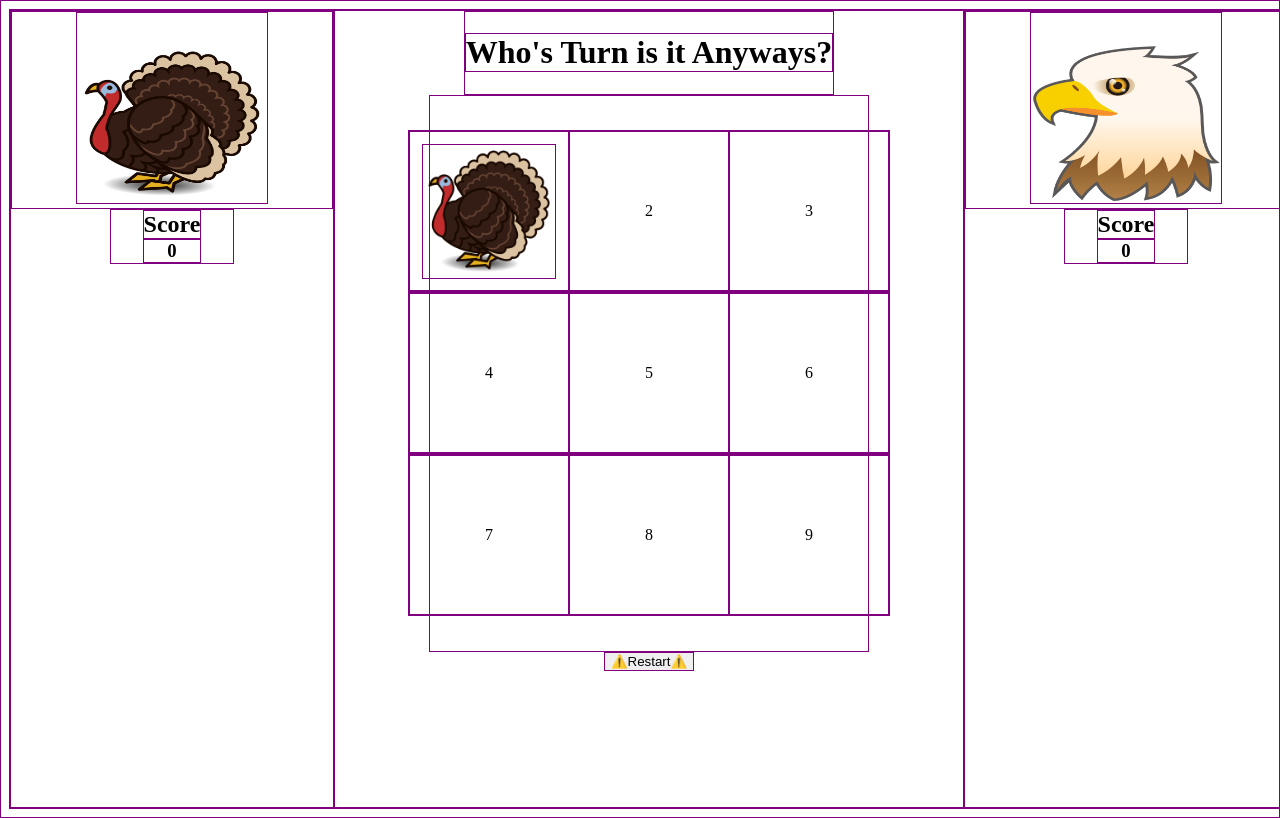
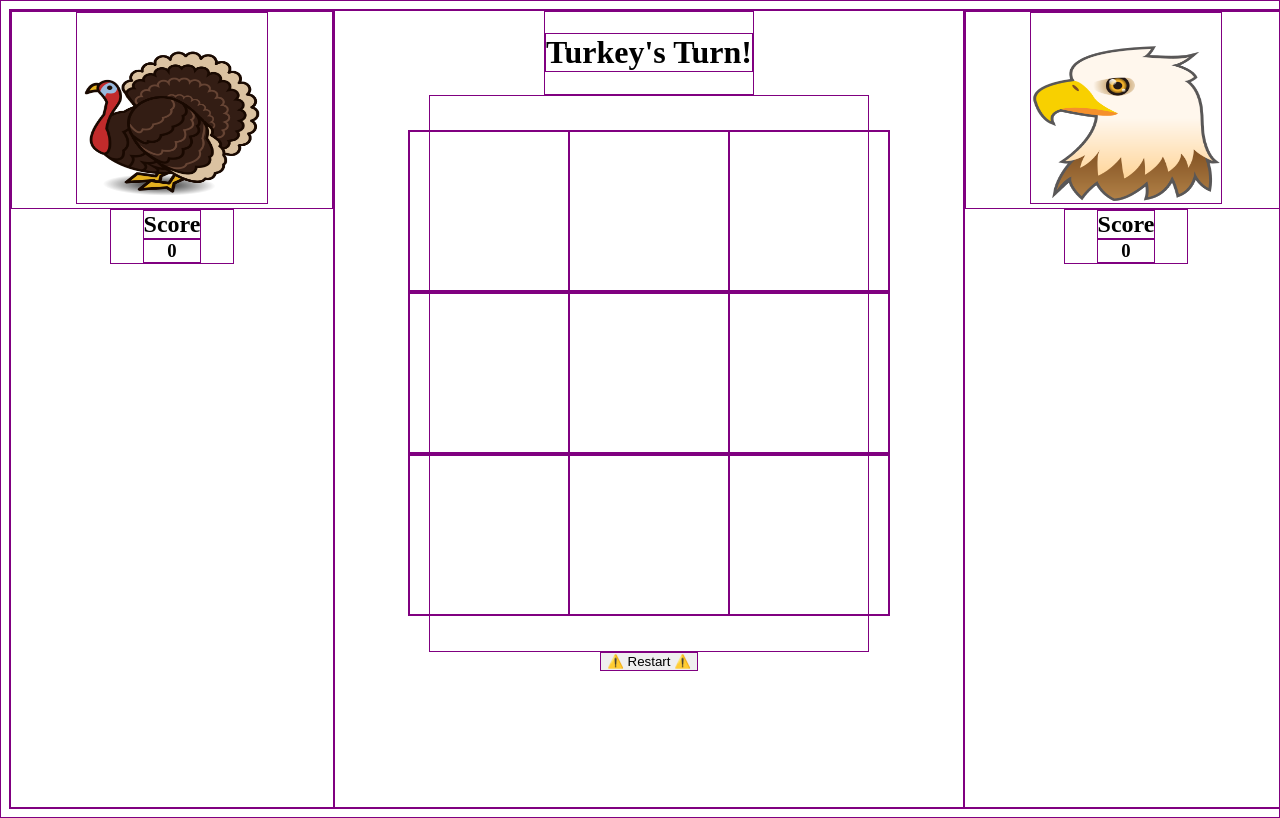
Before and after one commit to gaj23/tic-tac-talon, a plain HTML site: page index.html in a window 1280 px wide. Drawn offline with Linux system fonts and the light colour scheme.

Commit message:
Edit out any unneeded comments or temporary text used in styling process

```diff
--- a/index.html
+++ b/index.html
@@ -4,53 +4,42 @@
 <head>
   <meta charset="utf-8">
   <link rel="stylesheet" href="styles.css">
+  <link href="https://fonts.googleapis.com/css2?family=Montserrat:wght@500&display=swap" rel="stylesheet">
   <title>Tic-Tac-Talon</title>
 </head>
 
 <body>
   <main>
     <header>
-      <h1>Who's Turn is it Anyways?</h1>
+      <h1 class="click-to-start">Turkey's Turn!</h1>
     </header>
     <section class="game-board">
-      <!-- board -->
-      <!-- one for each square on tha board -->
-      <!-- will be filled in with innerHTML? -->
       <section class="board-rows">
         <article class="square" id="one">
-          <img src="assets/turkey.png" alt="turkey cartoon" class="board-image">
         </article>
         <article class="square" id="two">
-          2
         </article>
         <article class="square" id="three">
-          3
         </article>
       </section>
       <section class="board-rows">
         <article class="square" id="four">
-          4
         </article>
         <article class="square" id="five">
-          5
         </article>
         <article class="square" id="six">
-          6
         </article>
       </section>
       <section class="board-rows">
         <article class="square" id="seven">
-          7
         </article>
         <article class="square" id="eight">
-          8
         </article>
         <article class="square" id="nine">
-          9
         </article>
       </section>
     </section>
-    <button type="button" name="button">⚠️Restart⚠️</button>
+    <button type="button" name="button">⚠️ Restart ⚠️</button>
   </main>
 
   <section class="turkey-display">
@@ -72,3 +61,6 @@
 </body>
 
 </html>
+
+
+<!-- <img src="assets/turkey.png" alt="turkey cartoon" class="board-image"> -->
```
